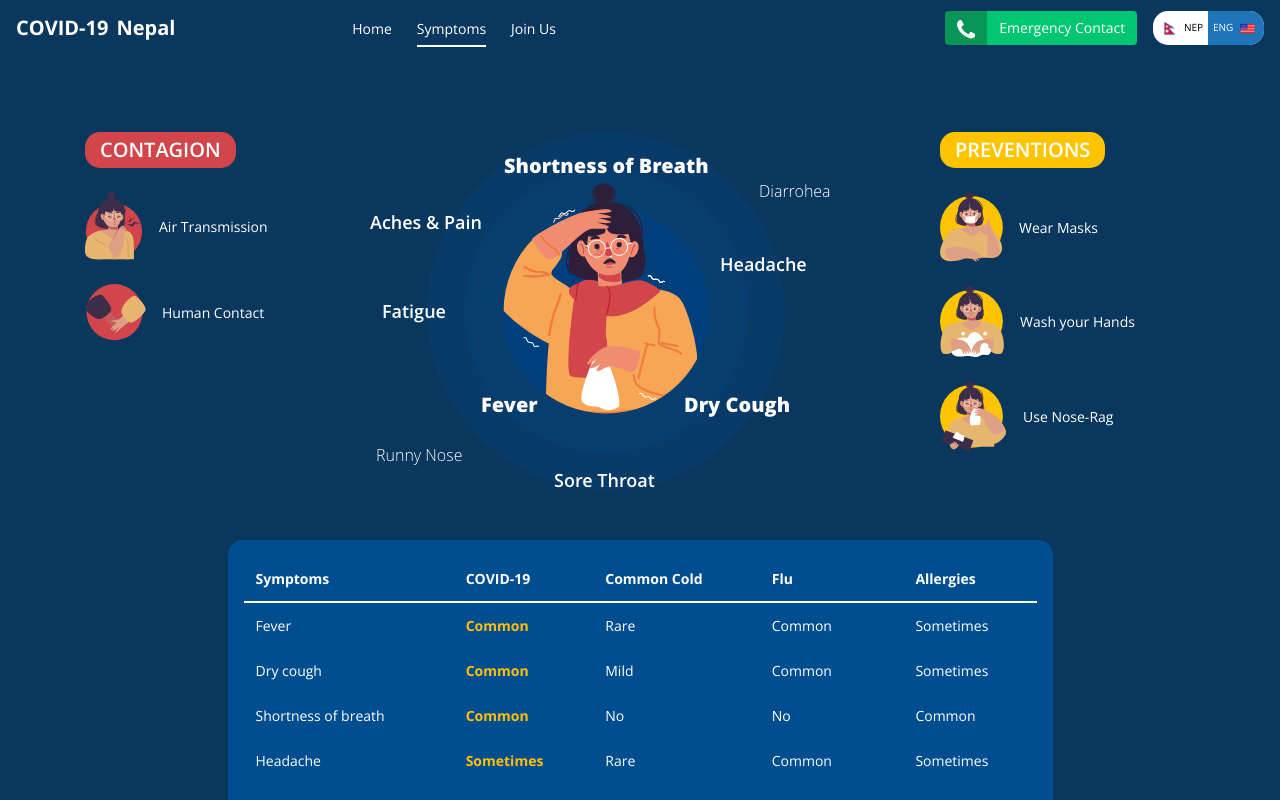
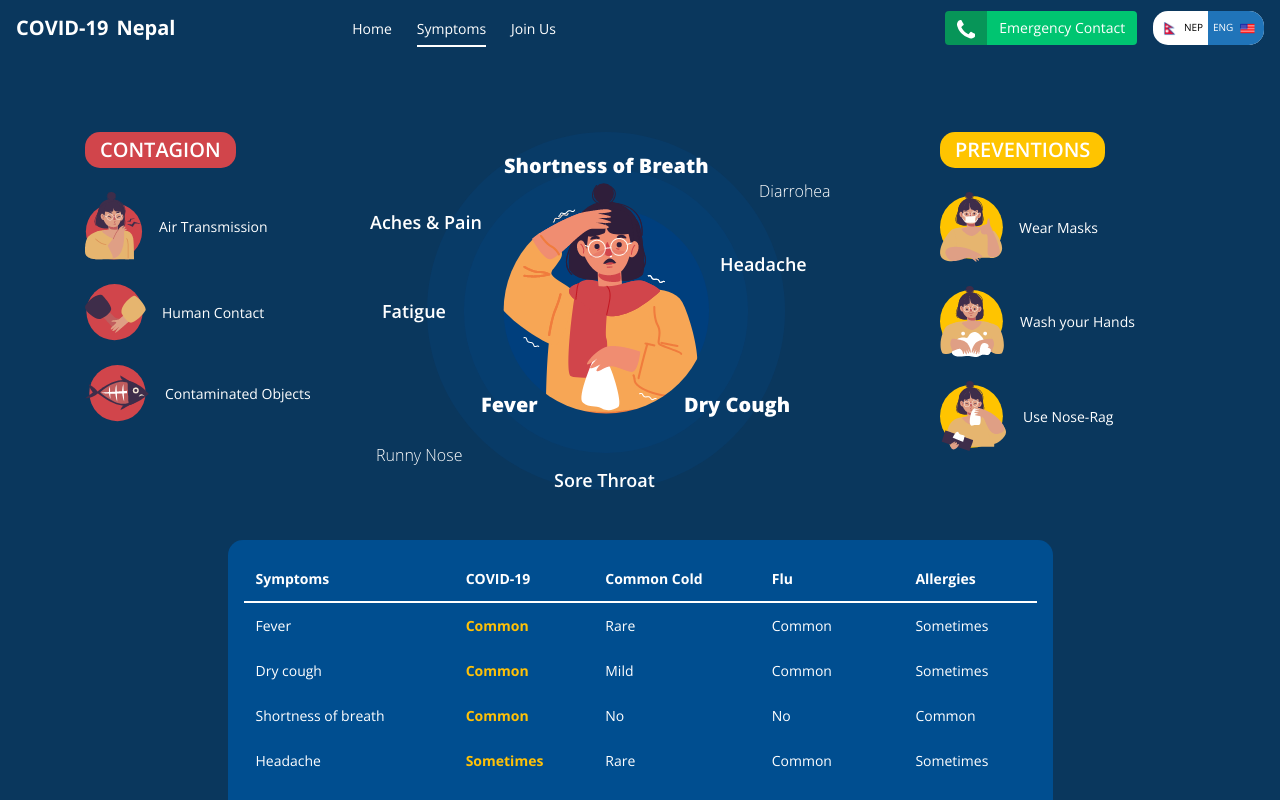
Before and after one commit to Fusemachines/covid-nepal-web, a React (Create React App) app: page /symptoms in a window 1280 px wide. Shown: the top 800 px of the page. Built offline with nearby package versions, Linux system fonts and the light colour scheme; no server answers.

Commit message:
remove unvacinated animal from symptoms section

```diff
--- a/src/routes/dashboard/symptoms/Symptoms.tsx
+++ b/src/routes/dashboard/symptoms/Symptoms.tsx
@@ -22,12 +22,12 @@ const Symptoms = () => {
               <Media.Body className="align-self-center">Human Contact</Media.Body>
             </Media>
 
-            {/* <Media className="mt-4">
+            <Media className="mt-4">
               <img alt={''} src="/images/containedobject.png" className="align-self-center mr-3" />
               <Media.Body className="align-self-center">Contaminated Objects</Media.Body>
             </Media>
 
-            <Media className="mt-4">
+            {/* <Media className="mt-4">
               <img alt={''} src="/images/unvaccinatedanimals.png" className="align-self-center mr-3" />
               <Media.Body className="align-self-center">Unvaccinated Animals</Media.Body>
             </Media> */}
```
